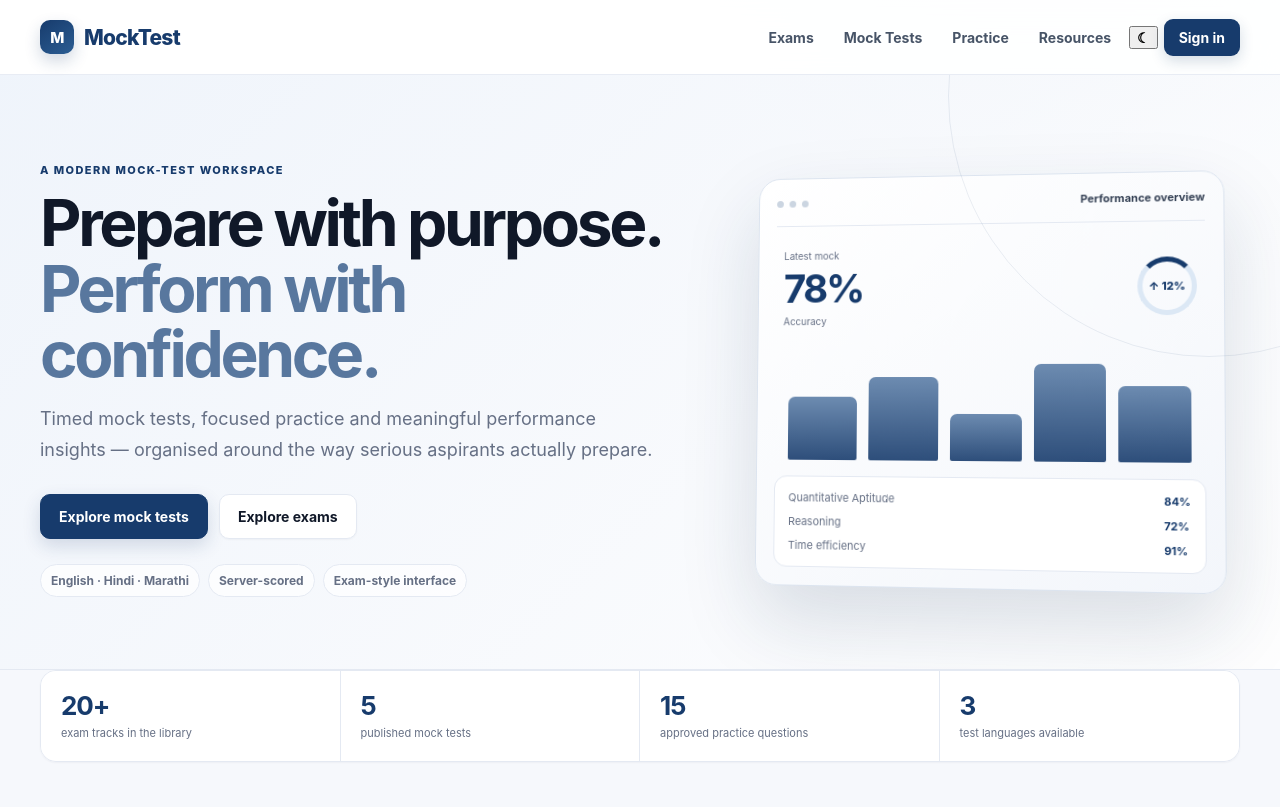
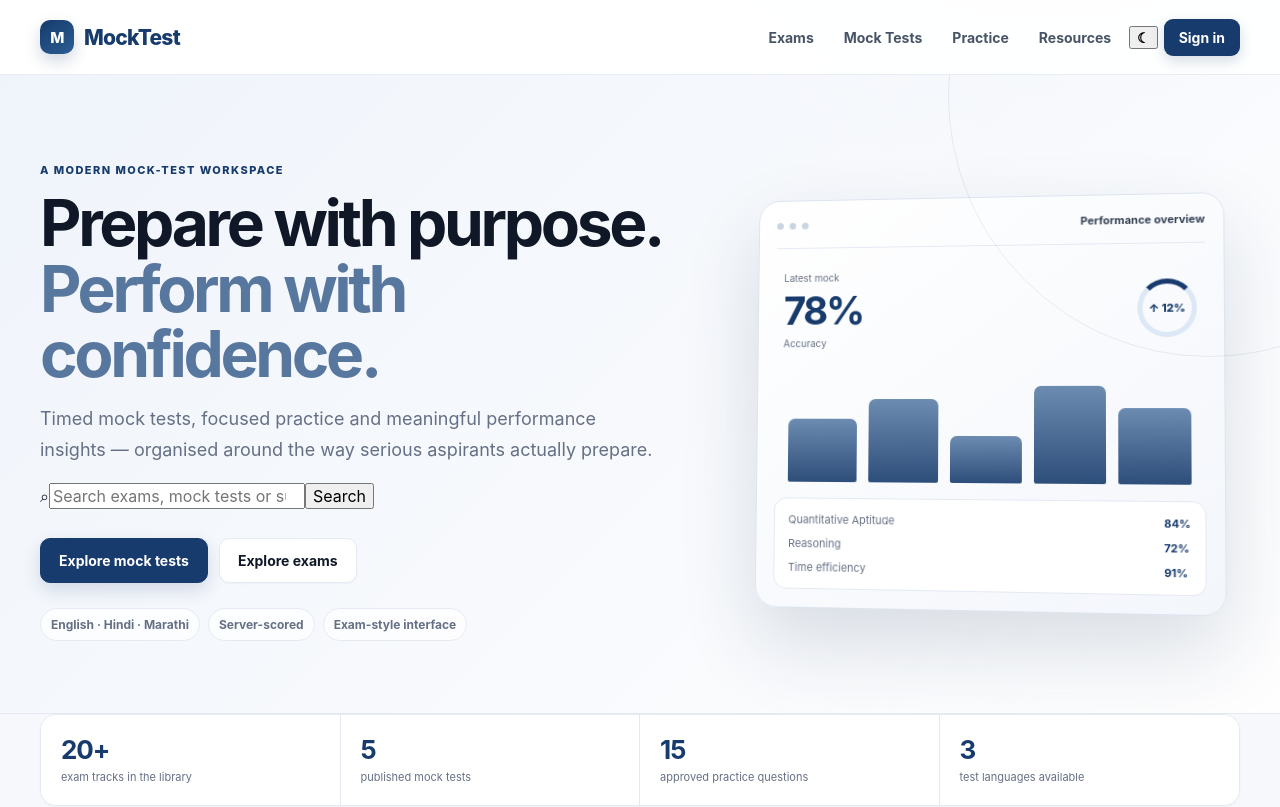
Before and after one commit to RajeshKhandare/mockwebsite, a Next.js app: page / in a window 1280 px wide. Shown: the top 807 px of the page. Built offline with nearby package versions, Linux system fonts and the light colour scheme; no server answers.

Commit message:
feat: add homepage search entry point

```diff
--- a/app/page.tsx
+++ b/app/page.tsx
@@ -30,6 +30,11 @@ export default function HomePage() {
             <div className="eyebrow">A modern mock-test workspace</div>
             <h1>Prepare with purpose. <span>Perform with confidence.</span></h1>
             <p>Timed mock tests, focused practice and meaningful performance insights — organised around the way serious aspirants actually prepare.</p>
+            <form className="hero-search" action="/tests" method="get">
+              <span className="hero-search-icon" aria-hidden="true">⌕</span>
+              <input name="q" type="search" placeholder="Search exams, mock tests or subjects…" aria-label="Search exams, mock tests or subjects" />
+              <button type="submit">Search</button>
+            </form>
             <div className="actions">
               <Link className="btn btn-primary" href="/tests">Explore mock tests</Link>
               <Link className="btn btn-secondary" href="/exams">Explore exams</Link>
```
